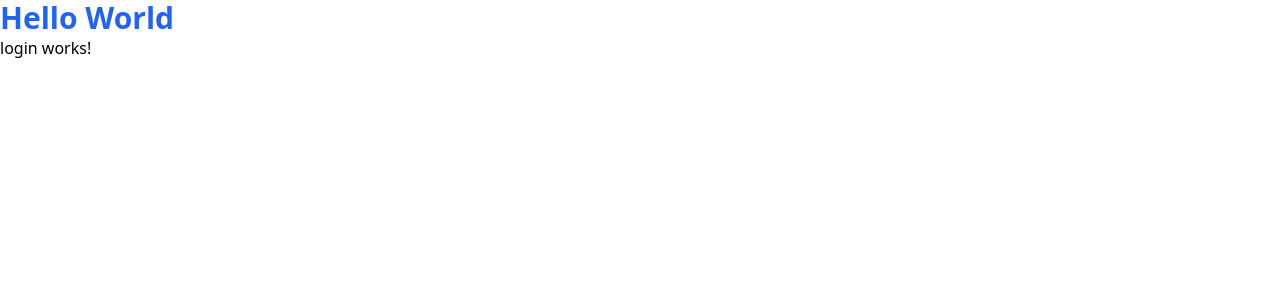
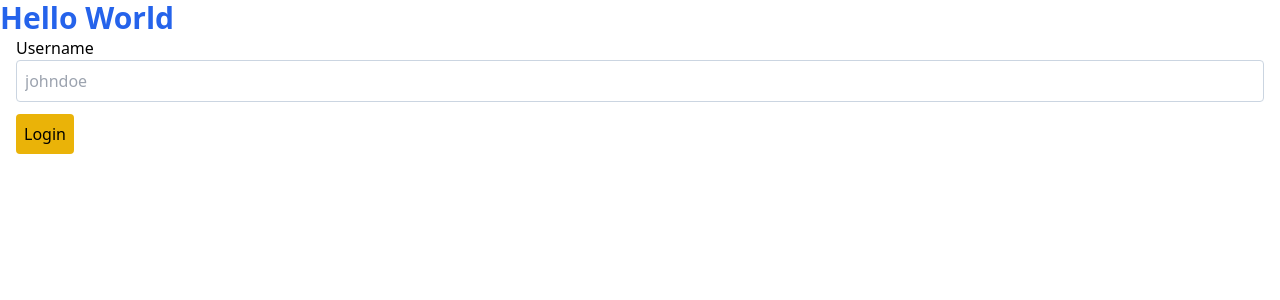
Before and after one commit to TeamKristianAndKirsi/PokemonTrainer, an Angular app: page /login in a window 1280 px wide. Shown: the top 300 px of the page. Built offline with nearby package versions, Linux system fonts and the light colour scheme.

Commit message:
Updated:login.service.ts, Added: storage.utils.ts, storage-keys.enum.ts

```diff
--- a/src/app/app.module.ts
+++ b/src/app/app.module.ts
@@ -8,6 +8,7 @@ import { LoginPage } from './pages/login/login.page';
 import { PokemonCataloguePage } from './pages/pokemon-catalogue/pokemon-catalogue.page';
 import { TrainerPage } from './pages/trainer/trainer.page';
 import { LoginFormComponent } from './components/login-form/login-form.component';
+import { FormsModule } from '@angular/forms';
 
 
 // Decorator
@@ -21,6 +22,7 @@ import { LoginFormComponent } from './components/login-form/login-form.component
   ],
   imports: [
     BrowserModule,
+    FormsModule,
     AppRoutingModule,
     HttpClientModule
   ],
--- a/src/app/components/login-form/login-form.component.html
+++ b/src/app/components/login-form/login-form.component.html
@@ -1 +1,12 @@
-<p>login-form works!</p>
+<form #loginForm="ngForm" (ngSubmit)="loginSubmit(loginForm)">
+    <fieldset class="mb-3">
+        <label for="username" class="block">Username</label>
+        <input type="text"
+             ngModel
+             #username="ngModel"
+             name="username" id="username"
+             class="border border-slate-300 p-2 rounded w-full"
+             placeholder="johndoe" />
+    </fieldset>
+    <button type="submit" class="bg-yellow-500 p-2 rounded">Login</button>
+</form>
--- a/src/app/components/login-form/login-form.component.ts
+++ b/src/app/components/login-form/login-form.component.ts
@@ -1,10 +1,30 @@
 import { Component } from '@angular/core';
+import { User } from 'src/app/models/user.model';
+import { LoginService } from 'src/app/services/login.service';
+import { NgForm } from '@angular/forms'
 
 @Component({
   selector: 'app-login-form',
   templateUrl: './login-form.component.html',
-  styleUrls: ['./login-form.component.css']
+  styleUrls: ['./login-form.component.css'],
 })
 export class LoginFormComponent {
+  //DI.
+  constructor(private readonly loginService: LoginService) {}
 
+  public loginSubmit(loginForm: NgForm): void {
+
+    // username
+    const {username} = loginForm.value;
+
+    this.loginService.login(username)
+    .subscribe({
+      next: (user: User) => {
+
+      },
+      error: () => {
+
+      },
+    });
+  }
 }
--- /dev/null
+++ b/src/app/enums/storage-keys.enum.ts
@@ -0,0 +1,3 @@
+export enum StorageKeys {
+    User = "pokemons-trainer"
+}
--- a/src/app/pages/login/login.page.html
+++ b/src/app/pages/login/login.page.html
@@ -1 +1,3 @@
-<p>login works!</p>
+<main class="container mx-auto px-4">
+    <app-login-form></app-login-form>
+</main>
--- a/src/app/services/login.service.ts
+++ b/src/app/services/login.service.ts
@@ -1,65 +1,64 @@
 import { HttpClient, HttpHeaders } from '@angular/common/http';
 import { Injectable } from '@angular/core';
-import { Observable, of, switchMap } from 'rxjs';
+import { Observable, of, switchMap, tap } from 'rxjs';
 import { environment } from 'src/environments/environment';
 import { User } from '../models/user.model';
 import { map } from 'rxjs';
+import { StorageKeys } from '../enums/storage-keys.enum';
+import { StorageUtil } from '../utils/storage.util';
 
 const { apiUsers, pokemonApiKey } = environment;
 //const url = "https://quiver-distinct-shadow.glitch.me/trainers"
 
 @Injectable({
-  providedIn: 'root'
+  providedIn: 'root',
 })
 export class LoginService {
-
   // Dependency Injection.
-  constructor(private readonly http: HttpClient) { }
+  constructor(private readonly http: HttpClient) {}
 
   // > Models, HttpClient, Observables, and RXJS operators
-public login(username: string): Observable<User> {
-  return this.checkUsername(username)
-    .pipe(
+  public login(username: string): Observable<User> {
+    return this.checkUsername(username).pipe(
       // Switchmap allows to change to different observable
       switchMap((user: User | undefined) => {
-        if (user === undefined) { // user does not exist
+        if (user === undefined) {
+          // user does not exist
           return this.createUser(username);
         }
         return of(user);
+      }),
+      tap((user: User) => {
+        StorageUtil.storageSave<User>(StorageKeys.User, user);
       })
-    )
-
-}
-  // Login
+    );
+  }
 
   // Check if user exists
   // Returns undefined if array is empty
   private checkUsername(username: string): Observable<User | undefined> {
-    return this.http.get<User[]>(`${apiUsers}?username=${username}`)
-    .pipe(
+    return this.http.get<User[]>(`${apiUsers}?username=${username}`).pipe(
       // RxJS Operators
       map((response: User[]) => response.pop())
-    )
+    );
   }
-  // IF NOT user - Create a user
-  private createUser(username: string) : Observable<User> {
+  // Create a user
+  private createUser(username: string): Observable<User> {
     // user
     const user = {
       username,
-      pokemons: []
+      pokemons: [],
     };
 
     const headers = new HttpHeaders({
-      "Content-Type": "application/json",
-      "x-api-key": pokemonApiKey
+      'Content-Type': 'application/json',
+      'x-api-key': pokemonApiKey,
     });
 
     return this.http.post<User>(apiUsers, user, {
-      headers
-    })
+      headers,
+    });
     // headers -> API key
     // Post - Create items on the server
   }
-
-  // IF user || Created user -> Store user
 }
--- /dev/null
+++ b/src/app/utils/storage.util.ts
@@ -0,0 +1,20 @@
+export class StorageUtil {
+
+    public static storageSave<T>(key: string, value: T): void {
+        sessionStorage.setItem(key, JSON.stringify(value));
+    }
+
+    public static storageRead<T>(key: string): T | null {
+        const storedValue = sessionStorage.getItem(key);
+        try {
+            if(storedValue) {
+                return JSON.parse(storedValue) as T;
+            }
+            return null;
+        }
+        catch(e) {
+            sessionStorage.removeItem(key);
+            return null;
+        }
+    }
+}
--- a/src/environments/environment.ts
+++ b/src/environments/environment.ts
@@ -1,5 +1,5 @@
 export const environment = {
     production: false,
     apiUsers: 'https://quiver-distinct-shadow.glitch.me/trainers',
-
+    pokemonApiKey: "6f4a8118-7722-45bc-9895-e6d70f0eb3a6"
 };
```
